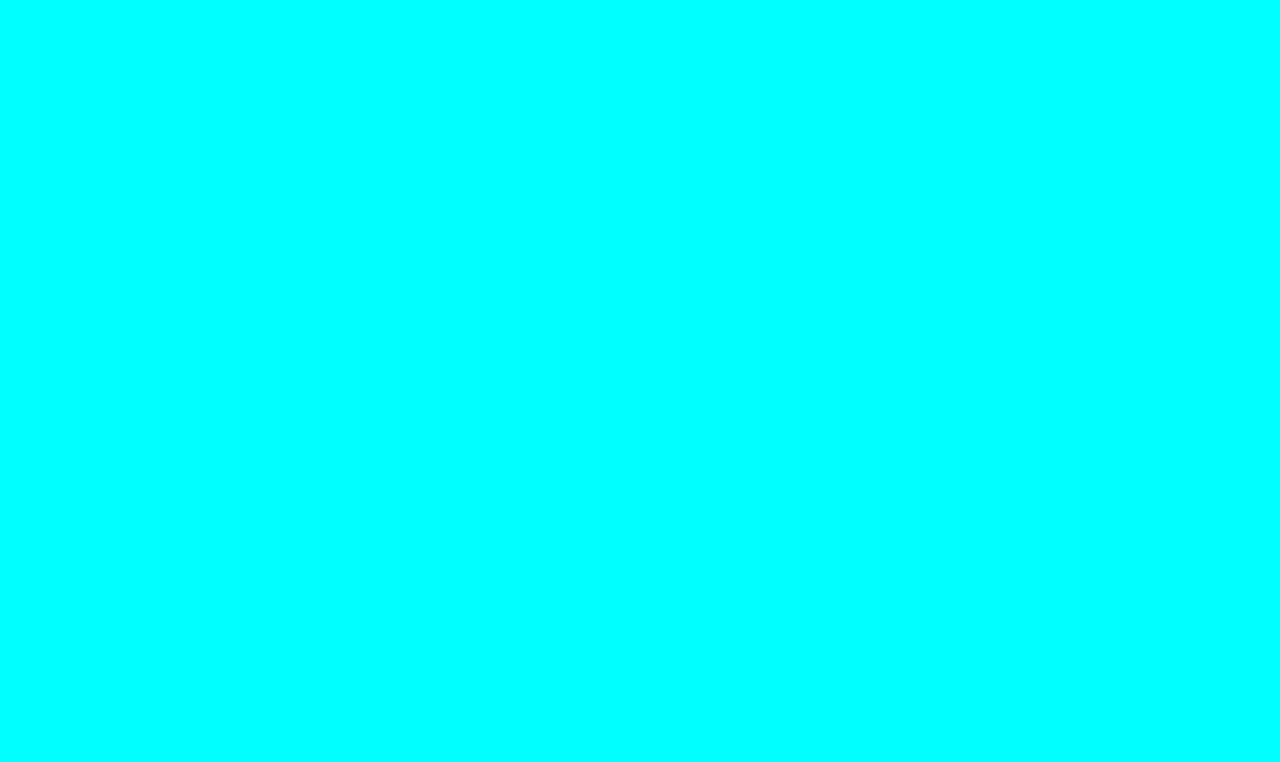
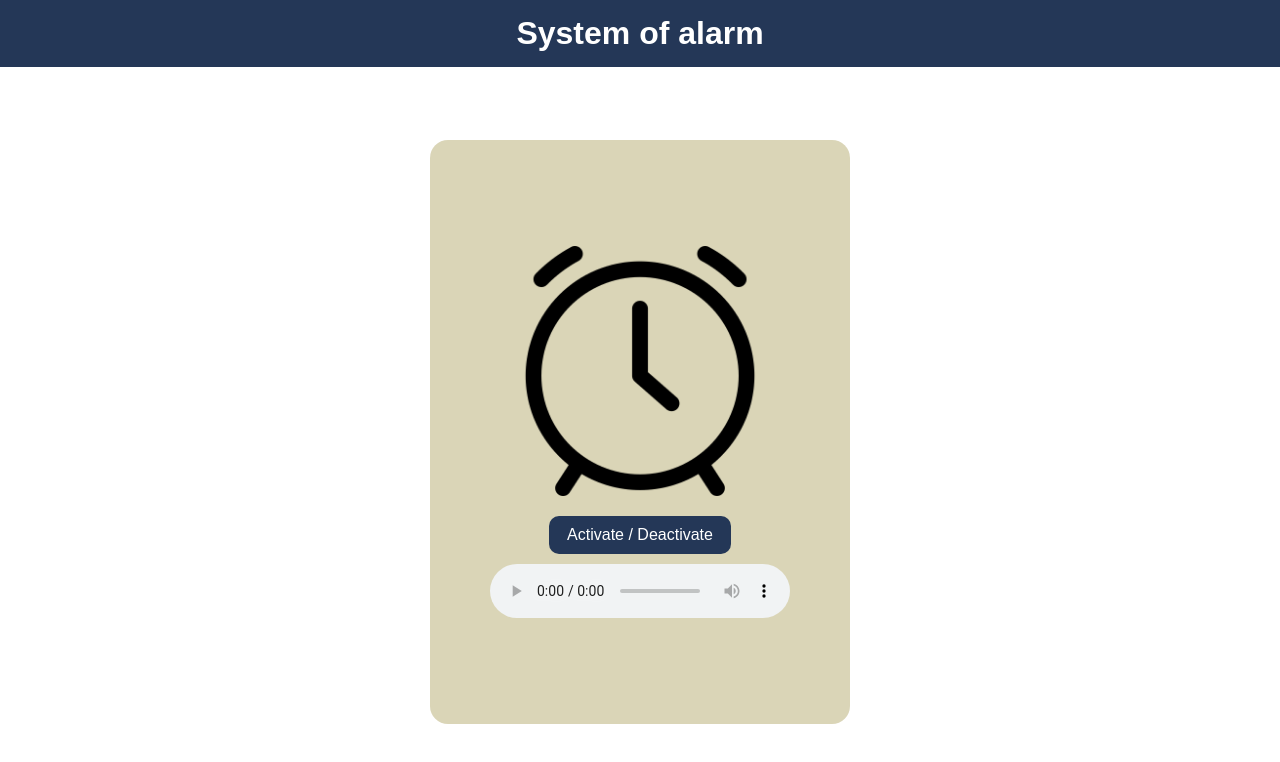
Before and after one commit to Celula7-MiniOs/MiniOs, a plain HTML site: page apps/alarm.html in a window 1280 px wide. Drawn offline with Linux system fonts and the light colour scheme.

Commit message:
Contribucion de alarma para el proyecto simulador de SO(sistema operativo)

```diff
--- a/apps/alarm.html
+++ b/apps/alarm.html
@@ -1,12 +1,66 @@
 <!DOCTYPE html>
 <html lang="en">
 <head>
+    <!-- Lo básico: codificación, responsive y el título -->
     <meta charset="UTF-8">
     <meta name="viewport" content="width=device-width, initial-scale=1.0">
-    <title>Document</title>
+    <title>Alarm</title>
+
+    <!-- Acá conecto el CSS donde vive toda la magia visual -->
     <link rel="stylesheet" href="/styles/style.css">
 </head>
 <body>
 
+<!-- Header simple para el título del sistema -->
+<header>
+    <h1>System of alarm</h1>
+</header>
+
+<!--
+  Checkbox oculto:
+  no se ve, pero es el que guarda el estado de la alarma
+  encendida / apagada
+-->
+<input type="checkbox" id="alarm-toggle">
+
+<!-- Zona principal de la alarma -->
+<section class="alarm">
+
+    <!--
+      Esta es la "tarjeta" de la alarma.
+      Cuando la alarma se activa, este bloque comienza a vibrar.
+    -->
+    <div class="content-alarm">
+
+        <!-- Imagen representativa de la alarma -->
+        <img src="../alarm.png" alt="Alarm-img">
+
+        <!--
+          Controles de la alarma:
+          dejo todo junto para que sea más cómodo para el usuario
+        -->
+        <div class="controls">
+
+            <!--
+              Este label funciona como botón.
+              Al hacer click, prende o apaga la alarma
+            -->
+            <label for="alarm-toggle" class="alarm-btn">
+                Activate / Deactivate
+            </label>
+
+            <!--
+              Control de sonido.
+              El usuario debe darle play manualmente (sin JS no se puede auto-reproducir)
+            -->
+            <audio controls>
+                <source src="../apps/WhatsApp Audio 2025-12-11 at 4.01.49 PM.mp3" type="audio/mpeg">
+            </audio>
+
+        </div>
+    </div>
+
+</section>
+
 </body>
 </html>
--- a/styles/style.css
+++ b/styles/style.css
@@ -1,5 +1,120 @@
+/*
+  Empiezo con un reset simple
+  para evitar espacios raros del navegador
+*/
+* {
+    margin: 0;
+    padding: 0;
+    box-sizing: border-box;
+}
 
+/*
+  El body ocupa toda la pantalla
+  y evito que aparezca scroll
+*/
+body {
+    height: 100vh;
+    overflow: hidden;
+    font-family: Arial, sans-serif;
+}
 
-body{
-    background-color: aqua;
+/*
+  Header simple, solo para el título
+*/
+header {
+    background-color: #243757;
+    color: white;
+    text-align: center;
+    padding: 15px;
 }
+
+/*
+  Oculto el checkbox real.
+  No se usa visualmente, solo como control de estado
+*/
+#alarm-toggle {
+    display: none;
+}
+
+/*
+  Contenedor principal.
+  Centra todo en pantalla
+*/
+.alarm {
+    height: calc(100vh - 70px); /* resto la altura del header */
+    display: flex;
+    justify-content: center;
+    align-items: center;
+}
+
+/*
+  Tarjeta de la alarma.
+  Es la que se mueve cuando está activa
+*/
+.content-alarm {
+    background-color: #dad5b7;
+    width: 40%;
+    max-width: 420px;
+    height: 80%;
+    border-radius: 18px;
+
+    display: flex;
+    flex-direction: column;
+    align-items: center;
+    justify-content: center;
+    gap: 20px;
+
+    transform-origin: center;
+}
+
+/*
+  Tamaño de la imagen de la alarma
+*/
+.content-alarm img {
+    width: 250px;
+}
+
+/*
+  Controles juntos y ordenados
+  debajo de la imagen
+*/
+.controls {
+    display: flex;
+    flex-direction: column;
+    align-items: center;
+    gap: 10px;
+}
+
+/*
+  Botón de activar / desactivar.
+  Es realmente un label con estilo de botón
+*/
+.alarm-btn {
+    background-color: #243757;
+    color: white;
+    padding: 10px 18px;
+    border-radius: 10px;
+    cursor: pointer;
+    user-select: none;
+}
+
+/*
+  Animación tipo alarma:
+  un temblor suave, no exagerado
+*/
+@keyframes alarmShake {
+    0%   { transform: rotate(0deg); }
+    20%  { transform: rotate(6deg); }
+    40%  { transform: rotate(-6deg); }
+    60%  { transform: rotate(6deg); }
+    80%  { transform: rotate(-6deg); }
+    100% { transform: rotate(0deg); }
+}
+
+/*
+  Cuando el checkbox está activo,
+  arranco la vibración de la alarma
+*/
+#alarm-toggle:checked ~ .alarm .content-alarm {
+    animation: alarmShake 0.6s linear infinite;
+}
```
Also changed, not shown: alarm.png (added), 1 other file.
